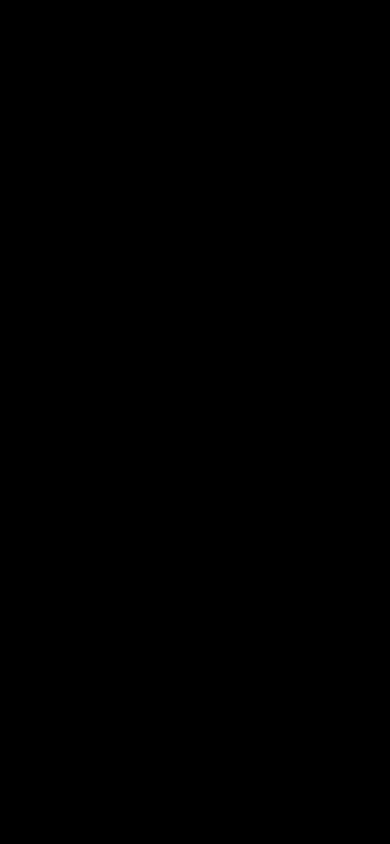
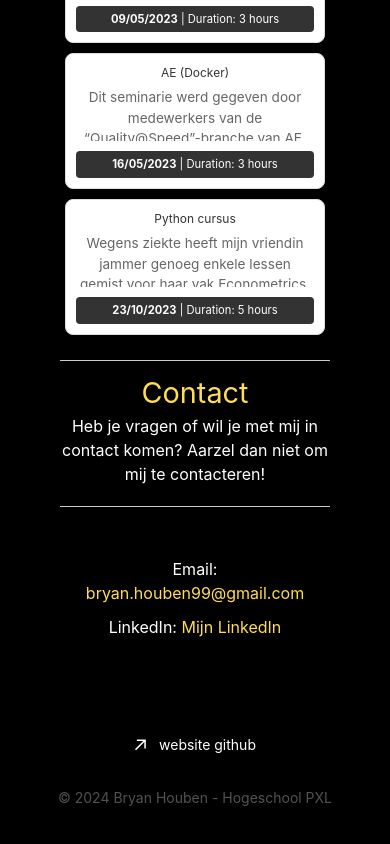
Before and after one commit to BryanHoubenPXL/I-Talent-Bryan-Houben, a Next.js app: page / in a window 390 px wide. Shown: the part 7896-8740 px from the top of the page. Before the commit the page ends 5353 px from the top, so only its background shows below. Built offline with nearby package versions, Linux system fonts and the light colour scheme.

Commit message:
final functionalities

```diff
--- a/app/layout.tsx
+++ b/app/layout.tsx
@@ -2,6 +2,7 @@
 import '../style/layout.css'
 import '../style/navigation.css'
 import '../style/footer.css'
+import '../style/contact.css'
 
 import type { Metadata } from 'next'
 import { GeistSans } from 'geist/font/sans'
--- a/app/page.tsx
+++ b/app/page.tsx
@@ -2,6 +2,8 @@
 import Image from 'next/image'
 import ActivitiesList from "app/components/activitycard";
 import { getActivities } from 'app/articles/utils';
+import About from './components/about';
+import '../style/contact.css'
 
 export default function Page() {
 
@@ -23,7 +25,7 @@
         />
       </div>
 
-      <section className="intro-section">
+      <section className="text-section">
         <p>{intro}</p>
       </section>
 
@@ -34,7 +36,7 @@
       <section className="subsection" id="about">
         <h1 className="subtitle">Over Mij</h1>
         <p className="extra-title">Een korte introductie over mezelf.</p>
-
+        <About />
       </section>
 
       <section className="subsection" id="activities">
@@ -42,6 +44,15 @@
             <p className ="extra-title">Hier vind je een oplijsting van alle activiteiten die ik in het kader van I-Talent heb gevolgd.</p>
             <ActivitiesList activities={activities} />
       </section>
+
+      <section className='subsection' id="contact">
+        <h1 className="subtitle">Contact</h1>
+        <p className="extra-title">Heb je vragen of wil je met mij in contact komen? Aarzel dan niet om mij te contacteren!</p>
+        <div className="contacts">
+          <p>Email: <a href="mailto:bryan.houben99@gmail.com">bryan.houben99@gmail.com</a></p>
+          <p>LinkedIn: <a href="https://www.linkedin.com/in/bryan-houben-156387268/" target="_blank" rel="noopener noreferrer">Mijn LinkedIn</a></p>
+        </div>
+      </section>
     </div>
   )
 }
--- /dev/null
+++ b/style/about.css
@@ -0,0 +1,29 @@
+
+.about-buttons {
+    display: flex;
+    flex-wrap: wrap;
+    justify-content: center;
+    gap: 10px;
+    margin-top: 20px;
+}
+
+.about-buttons a {
+    background-color: #ffdd57;
+    color: #333;
+    padding: 10px 20px;
+    border-radius: 5px;
+    text-decoration: none;
+    transition: background-color 0.3s ease-in-out;
+}
+
+.about-buttons a:hover {
+    background-color: #ffe990;
+}
+
+@media (max-width: 768px) {
+    .about-buttons a {
+        flex-grow: 1;
+        margin: 5px;
+        text-align: center;
+    }
+}
--- /dev/null
+++ b/style/contact.css
@@ -0,0 +1,26 @@
+.contacts {
+    max-width: 600px;
+    margin: 20px auto;
+    padding: 20px;
+    text-align: center;
+  }
+
+  .contacts h2 {
+    color: #fff;
+    margin-bottom: 10px;
+  }
+
+  .contacts p {
+    margin: 10px 0;
+    font-size: 1rem;
+    color: #fff;
+  }
+
+  .contacts a {
+    color: #ffdd57;
+    text-decoration: none;
+  }
+
+  .contacts a:hover {
+    text-decoration: underline;
+  }
--- a/style/layout.css
+++ b/style/layout.css
@@ -40,7 +40,7 @@
   color: #ffdd57;
 }
 
-.intro-section {
+.text-section {
   max-width: 800px;
   margin: 20px auto;
   padding: 20px;
```
Also changed, not shown: app/components/about.tsx (+30 -0 lines), 1 other file (tests, documents, lock files or other folders).
